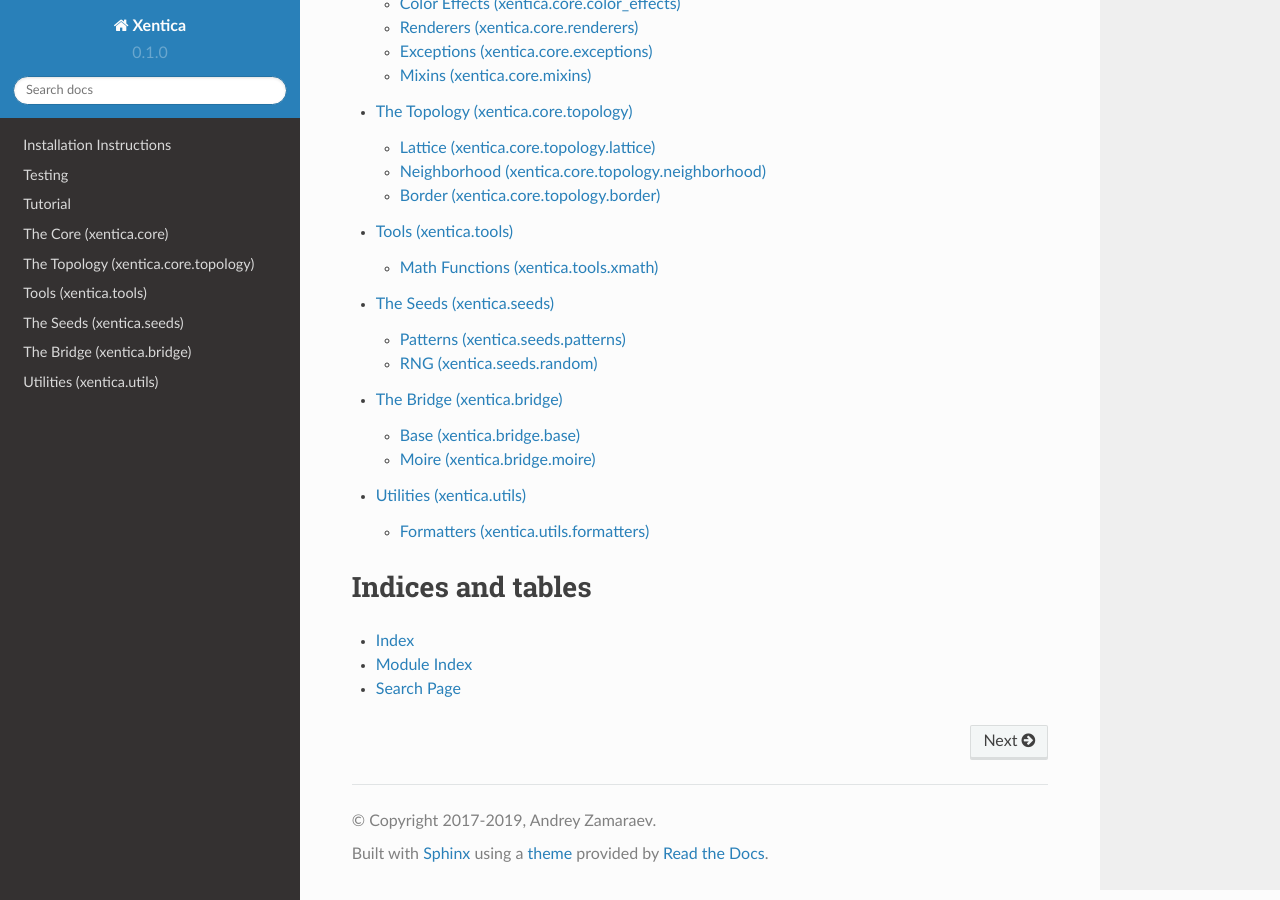
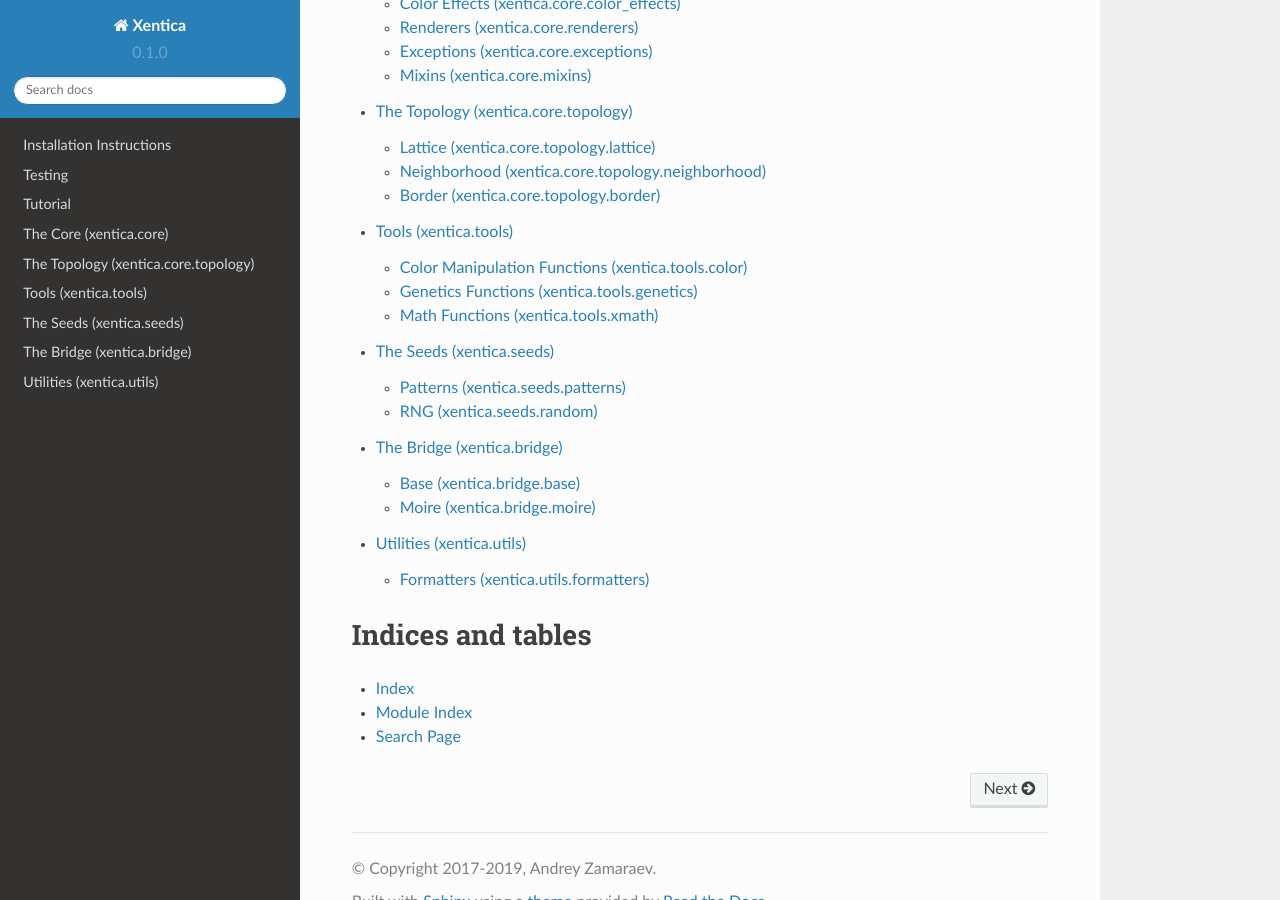
Before and after one commit to a5kin/xentica, a Sphinx documentation site: the page built from docs/index.rst, in a window 1280 px wide and 900 px high, scrolled down 1333 px. Built offline with Sphinx 7.4.7 and the Read the Docs theme 2.0.0, drawn with Linux system fonts in a browser that asks for light colours.

Commit message:
Add tools.color and tools.genetics to docs (#41, #36)

```diff
--- a/docs/api/xentica.tools.rst
+++ b/docs/api/xentica.tools.rst
@@ -3,6 +3,22 @@
 
 .. automodule:: xentica.tools
     :members:
+
+Color Manipulation Functions (xentica\.tools\.color)
+-----------------------------------
+
+.. automodule:: xentica.tools.color
+    :members:
+    :undoc-members:
+    :show-inheritance:
+
+Genetics Functions (xentica\.tools\.genetics)
+-----------------------------------
+
+.. automodule:: xentica.tools.genetics
+    :members:
+    :undoc-members:
+    :show-inheritance:
 
 Math Functions (xentica\.tools\.xmath)
 -----------------------------------
```
